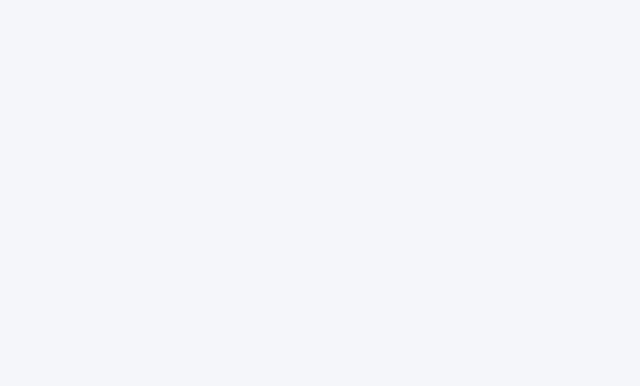
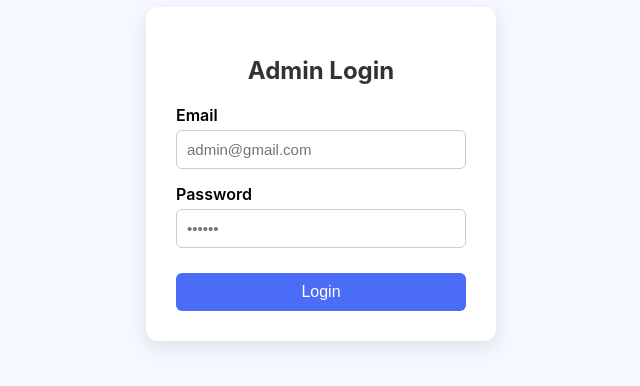
Before and after one commit to Fluvia20079668/PetCare, a React (Create React App) app in the folder frontend/: page /admin-login in a window 1280 px wide. Before the commit this address had no page. Shown: the part 226-612 px from the top of the page, without its empty margins (319-959 px from the left). Built offline with nearby package versions, Linux system fonts and the light colour scheme.

Commit message:
fixed admin routes

```diff
--- /dev/null
+++ b/frontend/src/AdminLogin.css
@@ -0,0 +1,71 @@
+.admin-login-container {
+  display: flex;
+  align-items: center;
+  justify-content: center;
+  height: 100vh;
+  background: #f6f8ff;
+}
+
+.admin-login-box {
+  width: 350px;
+  padding: 30px;
+  border-radius: 12px;
+  background: white;
+  box-shadow: 0 6px 20px rgba(0, 0, 0, 0.1);
+}
+
+.admin-login-box h2 {
+  text-align: center;
+  margin-bottom: 20px;
+  color: #333;
+}
+
+.field {
+  margin-bottom: 15px;
+}
+
+.field label {
+  font-weight: 600;
+  display: block;
+  margin-bottom: 5px;
+}
+
+.field input {
+  width: 100%;
+  padding: 10px;
+  border-radius: 6px;
+  border: 1px solid #ccc;
+  outline: none;
+  font-size: 15px;
+}
+
+.field input:focus {
+  border-color: #4a6cf7;
+}
+
+.login-btn {
+  width: 100%;
+  padding: 10px;
+  border: none;
+  border-radius: 6px;
+  background: #4a6cf7;
+  color: white;
+  font-size: 16px;
+  cursor: pointer;
+  margin-top: 10px;
+  transition: 0.2s;
+}
+
+.login-btn:hover {
+  background: #3958d4;
+}
+
+.admin-error {
+  background: #ffdddd;
+  color: #d60000;
+  padding: 10px;
+  border-radius: 6px;
+  margin-bottom: 15px;
+  text-align: center;
+  font-weight: 600;
+}
--- a/frontend/src/App.js
+++ b/frontend/src/App.js
@@ -7,9 +7,10 @@ import Login from "./Login";
 import Signup from "./Signup";
 import Contact from "./Contact";
 import About from "./About";
+import AdminLogin from "./AdminLogin";
+import AdminDashboard from "./AdminDashboard";
+import AdminProtected from "./AdminProtected";
 
-import AdminDashboard from "./AdminDashboard";   // ✅ required
-import AdminProtected from "./AdminProtected";   // ✅ required
 
 export default function App() {
   return (
@@ -21,6 +22,8 @@ export default function App() {
         <Route path="/signup" element={<Signup />} />
         <Route path="/contact" element={<Contact />} />
         <Route path="/about" element={<About />} />
+        <Route path="/admin-login" element={<AdminLogin />} />
+        <Route path="/admin" element={<AdminDashboard />} />
 
         {/* ✅ Admin Protected Route */}
         <Route
```
